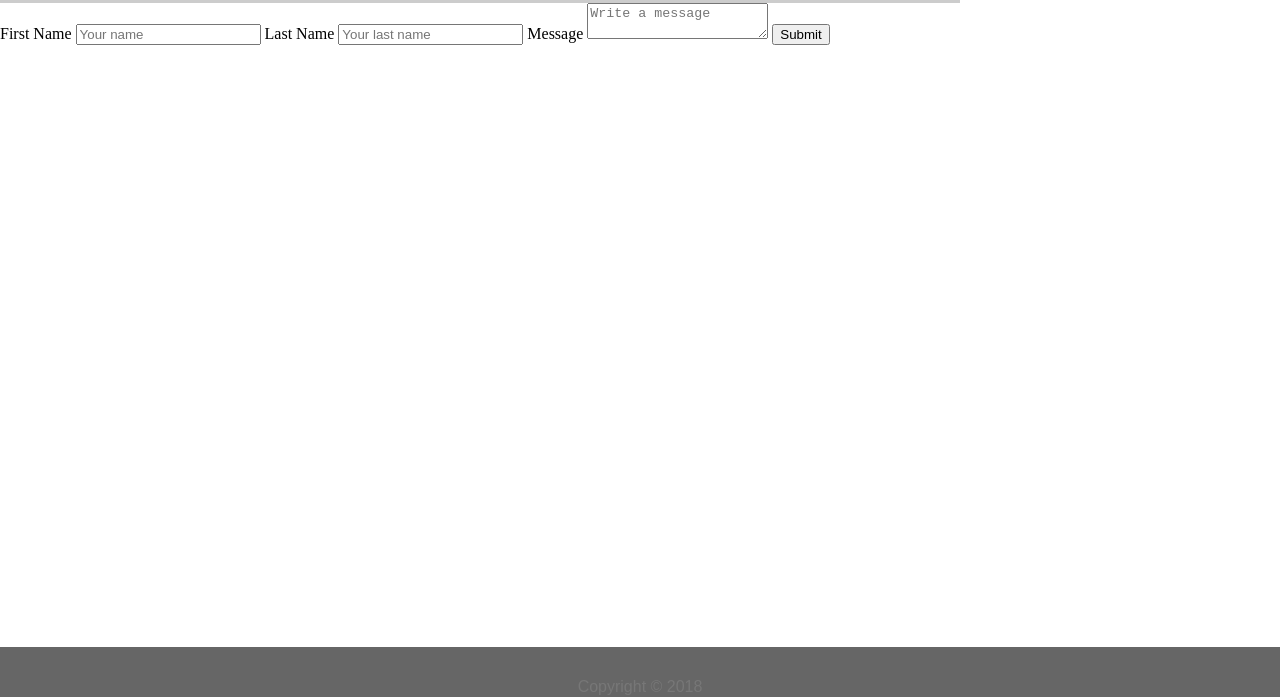
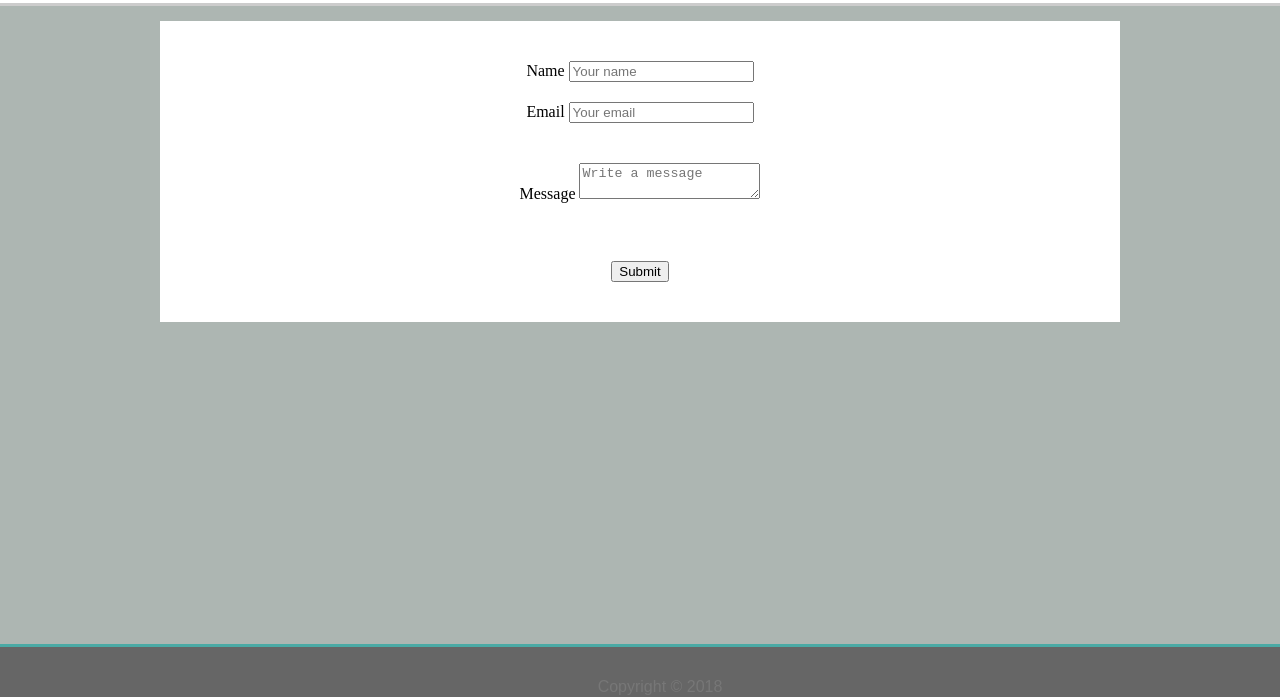
Before and after one commit to taugusta06/Basic-Portfolio, a plain HTML site: page contact.html in a window 1280 px wide. Shown: the part 103-800 px from the top of the page. Drawn offline with Linux system fonts and the light colour scheme.

Commit message:
update 3

```diff
--- a/assets/css/style.css
+++ b/assets/css/style.css
@@ -1,7 +1,7 @@
 body {
     margin: 0;
     padding: 0;
-
+    background-color: #adb6b2;
 }
 .navbar {
     width: 960px;
@@ -12,7 +12,7 @@ body {
 }
 
 header {
-    width: 960px;
+    /*width: 960px; */
     align-content: center;
     background: #ffffff;
     font-family: Georgia, 'Times New Roman', Times, serif;
@@ -21,11 +21,12 @@ header {
     border-bottom: #cccccc;
     border-bottom-style: solid;
     border-bottom-color: #cccccc;
+
 }
 
 
 .titleName {
-    height: 40px;
+    height: auto;
     width: 200px;
     background: #4aaaa5;
     color: white;
@@ -53,7 +54,45 @@ nav li a {
     color: #777777;
 }
 
+#box-set {
+    position: absolute;
+    align-self: auto;
+    width: 960px;
+    height: auto;
+    left: 0;
+    right: 0;
+    margin: auto;
+    background-color: #ffffff;
+    margin-top: 15px;
+    padding-bottom: 20px;
+    margin-bottom: 15px;
+}
+
+#mask {
+    float: left;
+}
+
+p {
+    padding-left: 20px;
+    margin-left: 20px;
+}
+
+form {
+    text-align: center;
+    margin: auto;
+}
+
+img {
+    padding: 20px 20px 20px 20px;
+}
+
+section {
+    padding-top: 20px;
+    padding-bottom: 20px;
+}
+
 footer {
+    clear: both;
     background-color: #666666;
     color: #777777;
     text-align: center;
@@ -65,5 +104,9 @@ footer {
     left: 0;
     bottom: 0;
     width: 100%;
+    border-top: #4aaaa5;
+    border-top-style: solid;
+    border-top-color: #4aaaa5;
+    margin-top: 20px;
 
 }
--- a/contact.html
+++ b/contact.html
@@ -22,21 +22,25 @@
         </div>
     </header>
 
-    <div class="container">
+    <div id="box-set">
             <form action="action_page.php">
-
-              <label for="firstName">First Name</label>
-              <input type="text" id="firstName" name="firstname" placeholder="Your name">
-
-              <label for="lastName">Last Name</label>
-              <input type="text" id="lastName" name="lastname" placeholder="Your last name">
-
-
+            <section></section>
+              <label for="name">Name</label>
+              <input type="text" id="name" name="name" placeholder="Your name">
+            </section>
+            <br>
+            <section>
+              <label for="email">Email</label>
+              <input type="text" id="email" name="email" placeholder="Your email">
+            </section>
+            <section>
               <label for="message">Message</label>
               <textarea id="message" name="message" placeholder="Write a message"></textarea>
-
+            </section>
+            <br>
+            <section>
               <input type="submit" value="Submit">
-
+            </section>
             </form>
           </div>
 
```
Also changed, not shown: index.html (+11 -2 lines).
